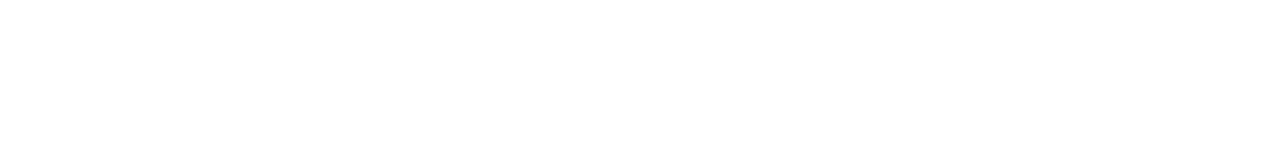
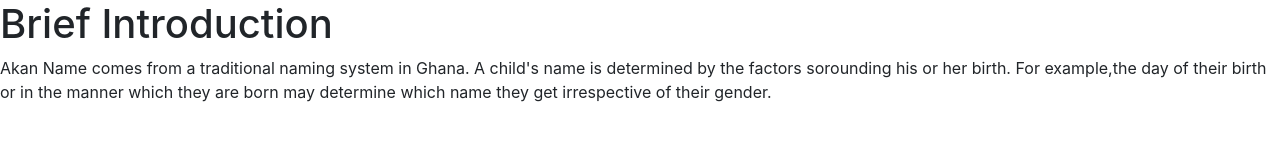
Before and after one commit to NNJAMBI/Akua-App, a plain HTML site: page index.html in a window 1280 px wide. Drawn offline with nearby package versions, Linux system fonts and the light colour scheme.

Commit message:
add a header and a paragraph describing the Akan Naming system

```diff
--- a/index.html
+++ b/index.html
@@ -15,6 +15,14 @@
 
 <body>
 
+<h1>Brief Introduction</h1>
+<P>Akan Name comes from a traditional naming system in Ghana. A child's name is determined by the
+    factors sorounding his or her birth.
+    For example,the day of their birth or in the manner which they are born may determine which name
+    they get irrespective of their gender.</P>
+
+
+
     <script src="..\js\script.js" type="text/javascript"></script>
 </body>
 
```
